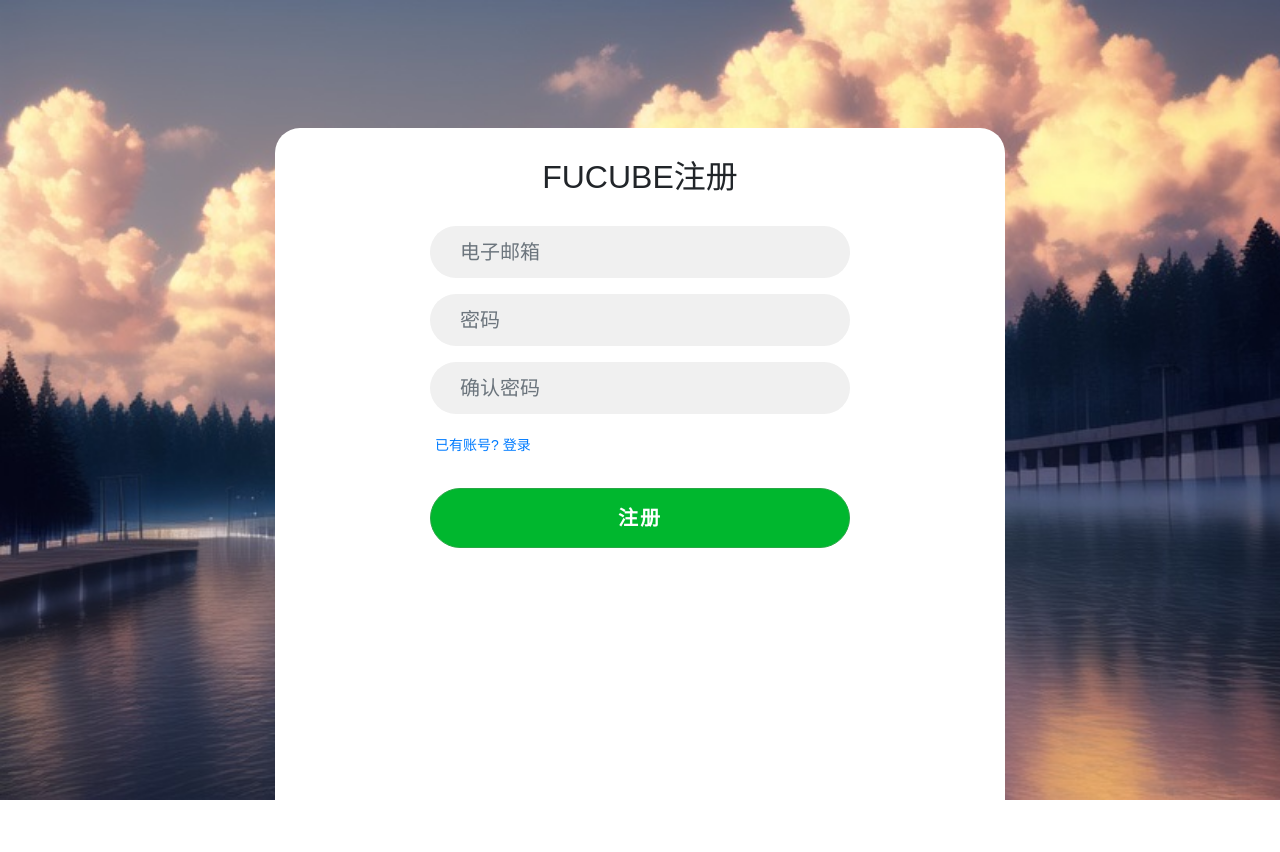
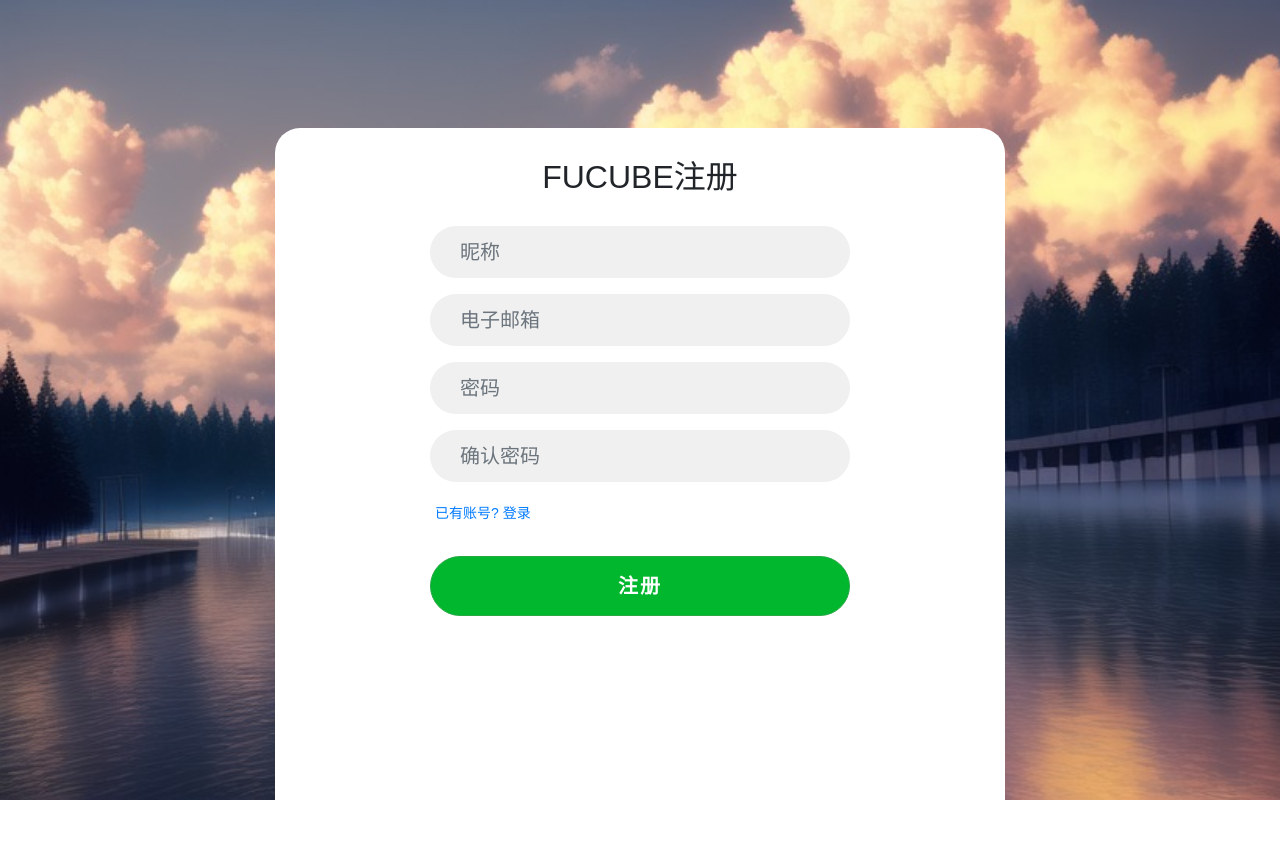
Before and after one commit to Barinfo/FuCubeMC-Automatic-v0.1, a Flask app: page /reg in a window 1280 px wide. Run offline with Flask 3, Linux system fonts and the light colour scheme; some libraries are stand-ins or nearby versions; some web fonts are replaced.

Commit message:
更新用户输入相关的表单提示信息
在登录和注册页面的表单中，将用户输入字段的提示信息进行了调整。登录页面的用户名提示信息从“用户名/邮箱”更改为“昵称/邮箱”，注册页面的用户名提示信息改为“昵称”，同时新增了邮箱输入字段，以更清晰地区分用户输入的预期内容。

```diff
--- a/templates/login.html
+++ b/templates/login.html
@@ -39,7 +39,7 @@
 		<!-- Loging form -->
 			  <form>
 				<div class="form-group">
-				  <input type="text" class="form-control" id="username" placeholder="用户名/邮箱">
+				  <input type="text" class="form-control" id="username" placeholder="昵称/邮箱">
 				</div>
 				<div class="form-group">
 				  <input type="password" class="form-control" id="password" placeholder="密码">
--- a/templates/reg.html
+++ b/templates/reg.html
@@ -40,7 +40,10 @@
 				<!-- Registration form -->
 				<form id="registration-form">
 					<div class="form-group">
-						<input type="username" class="form-control" id="username" placeholder="电子邮箱" required>
+						<input type="username" class="form-control" id="username" placeholder="昵称" required>
+					</div>
+					<div class="form-group">
+						<input type="username" class="form-control" id="email" placeholder="电子邮箱" required>
 					</div>
 					<div class="form-group">
 						<input type="password" class="form-control" id="password" placeholder="密码" required>
```
